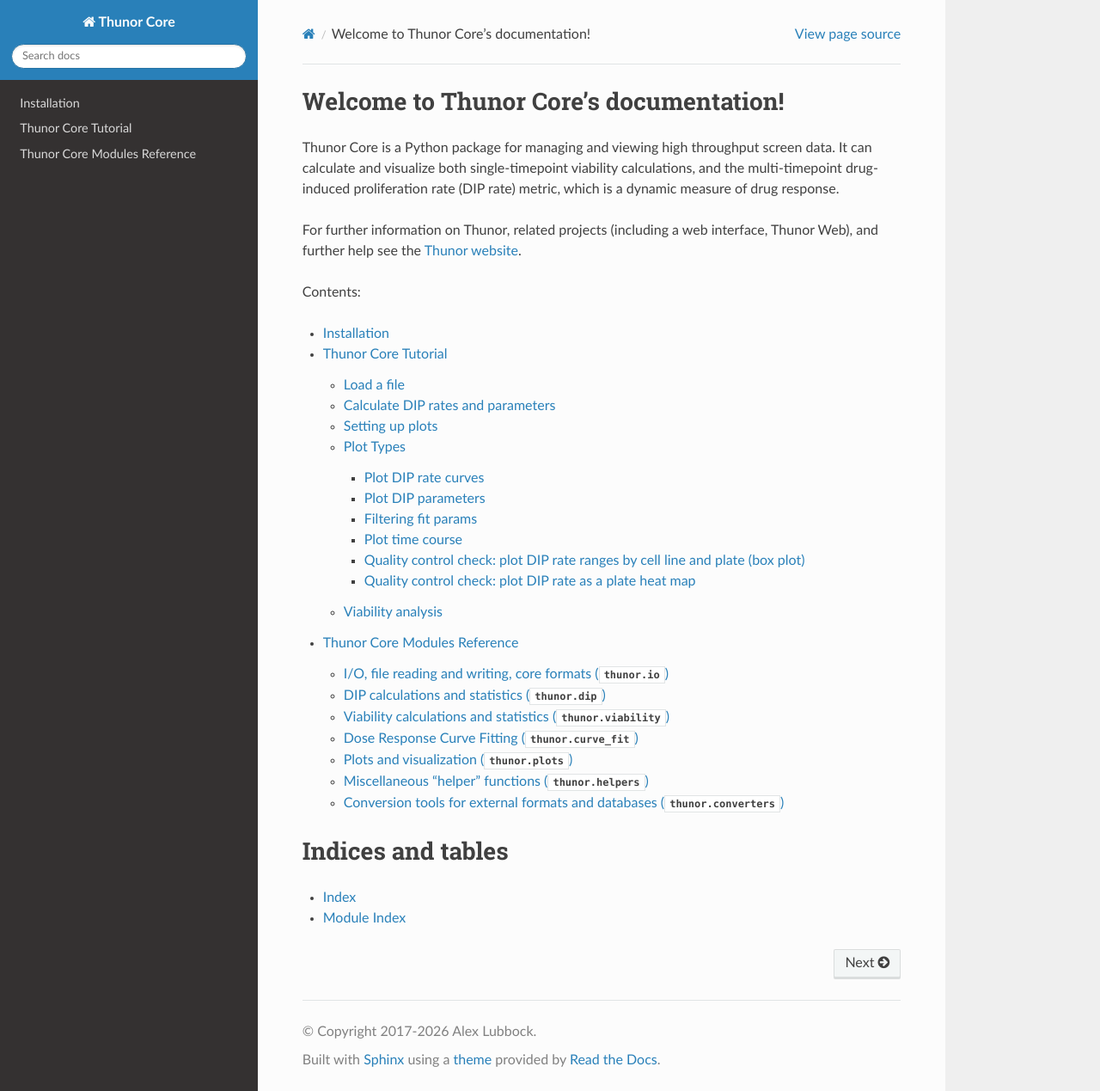
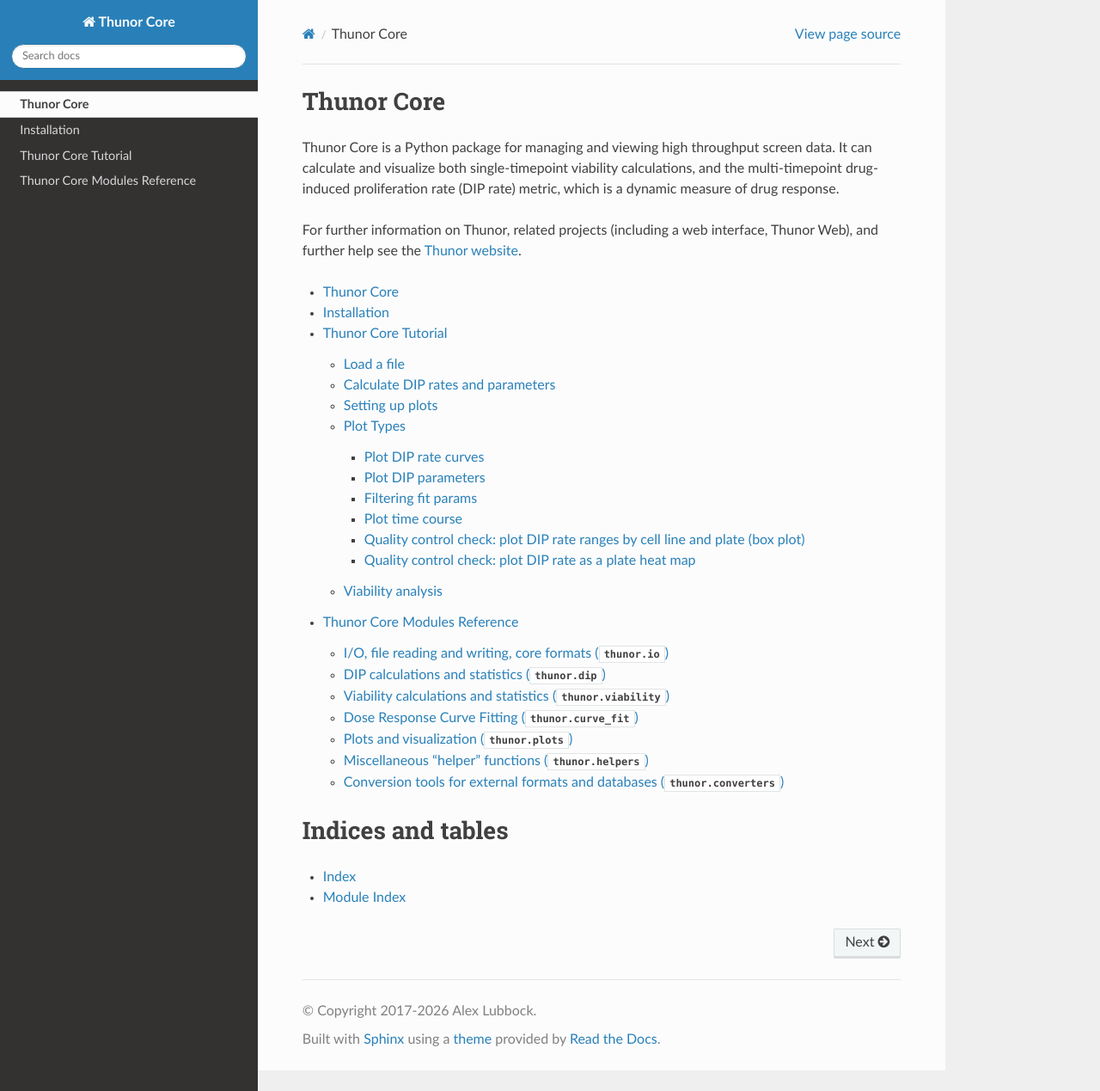
Before and after one commit to alubbock/thunor, a Sphinx documentation site: the page built from doc/index.rst, in a window 1280 px wide and 1269 px high. Shown: the whole window at 86% size. Built offline with Sphinx 7.4.7 and the Read the Docs theme 3.1.0, drawn with Linux system fonts in a browser that asks for light colours; comment, search, counter and statistics services are not loaded.

Commit message:
docs(index): add home page to sidebar, shorten title to 'Thunor Core'

```diff
--- a/doc/index.rst
+++ b/doc/index.rst
@@ -1,5 +1,5 @@
-Welcome to Thunor Core's documentation!
-=======================================
+Thunor Core
+===========
 
 Thunor Core is a Python package for managing and viewing high
 throughput screen data. It can calculate and visualize both single-timepoint
```
Also changed, not shown: other parts of doc/index.rst (+1 -2 lines).
